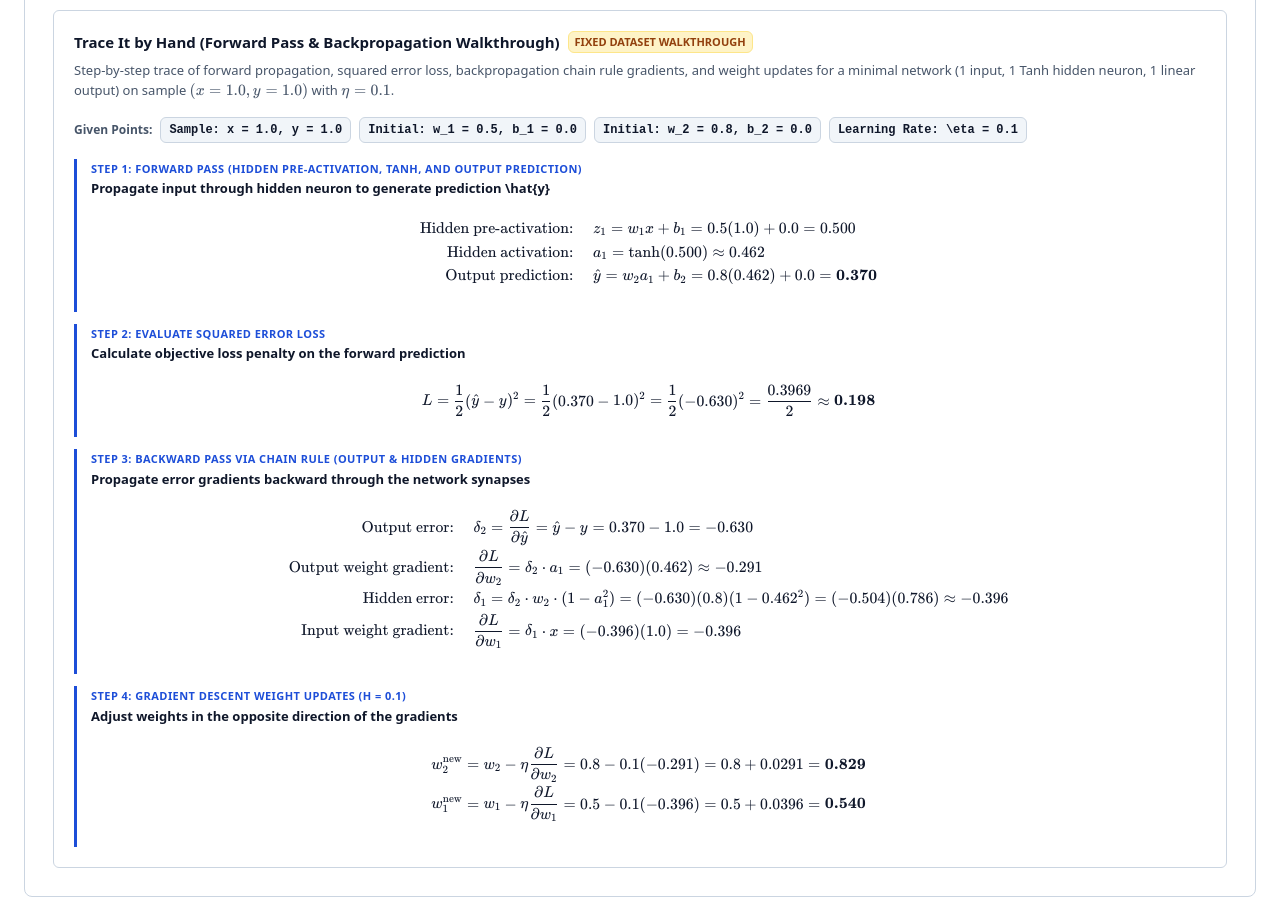
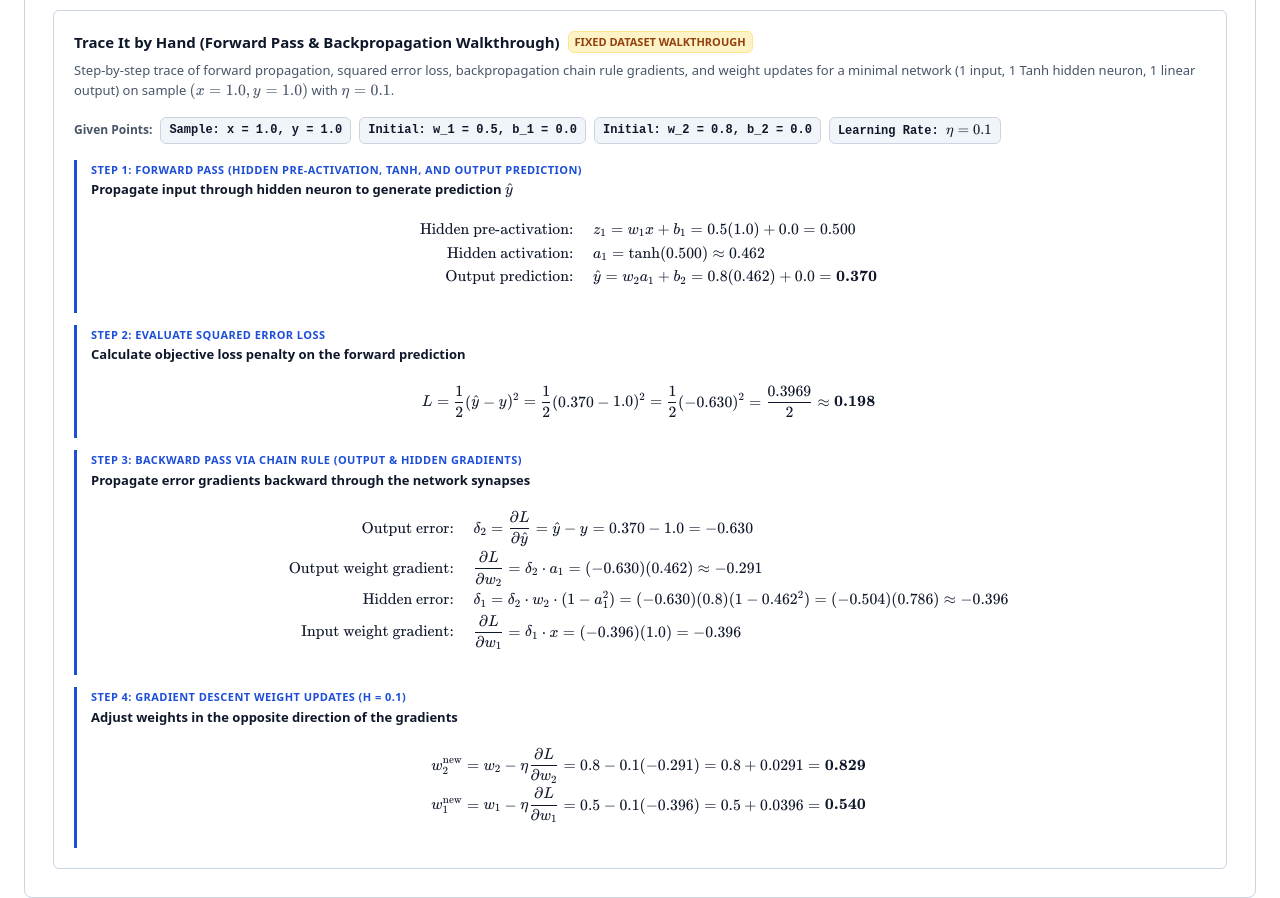
Before and after one commit to sumaiya-mugdha/ml-algo-studio, a plain HTML site: page index.html in a window 1280 px wide. Shown: the part 2700-3598 px from the top of the page. Drawn offline with nearby package versions, Linux system fonts and the light colour scheme.

Commit message:
Release version 1.1

```diff
--- a/css/education.css
+++ b/css/education.css
@@ -163,7 +163,7 @@
 
 .edu-equation-grid {
   display: grid;
-  grid-template-columns: repeat(auto-fit, minmax(340px, 1fr));
+  grid-template-columns: repeat(auto-fit, minmax(min(100%, 340px), 1fr));
   gap: 16px;
   margin-bottom: 24px;
 }
@@ -306,7 +306,7 @@
 /* 3. Experiments / Break It */
 .edu-experiments-grid {
   display: grid;
-  grid-template-columns: repeat(auto-fit, minmax(360px, 1fr));
+  grid-template-columns: repeat(auto-fit, minmax(min(100%, 360px), 1fr));
   gap: 16px;
 }
 
@@ -525,7 +525,7 @@ code[class*="language-"] {
 /* 7. Related Algorithms */
 .edu-related-grid {
   display: grid;
-  grid-template-columns: repeat(auto-fit, minmax(280px, 1fr));
+  grid-template-columns: repeat(auto-fit, minmax(min(100%, 280px), 1fr));
   gap: 16px;
 }
 
--- a/js/app.js
+++ b/js/app.js
@@ -1435,6 +1435,7 @@
   function selectAlgo(algo, keepPreset = false) {
     stopAnimation();
     state.algo = algo;
+    if (els.algoSelect) els.algoSelect.value = algo;
     state.probePoint = null;
     const meta = ALGO_META[algo];
     if (meta.type === 'binary' && state.activeLabel > 1) state.activeLabel = 0;
@@ -1576,9 +1577,6 @@
     window.selectAlgo = selectAlgo;
     window.addEventListener('resize', drawAllCanvases);
     selectAlgo(state.algo, window.location.search.includes('preset='));
-    if (typeof window.renderEducationSection === 'function') {
-      window.renderEducationSection(state.algo);
-    }
   }
 
   window.addEventListener('DOMContentLoaded', init);
--- a/js/education.js
+++ b/js/education.js
@@ -78,7 +78,7 @@
               latex: 'w = \\frac{7.0}{5.0} = 1.4, \\quad b = \\bar{y} - w \\bar{x} = 4.0 - (1.4 \\times 2.5) = 4.0 - 3.5 = 0.5 \\implies \\hat{y} = 1.4 x + 0.5'
             },
             {
-              step: 'Step 5: Compute Residuals (r_i = y_i - \\hat{y}_i), SSE, MSE, and R²',
+              step: 'Step 5: Compute Residuals ($r_i = y_i - \\hat{y}_i$), SSE, MSE, and $R^2$',
               heading: 'Evaluate model fit and sum of squared errors',
               latex: '\\begin{aligned} \\hat{y} &= [1.4(1)+0.5,\\; 1.4(2)+0.5,\\; 1.4(3)+0.5,\\; 1.4(4)+0.5] = [1.9,\\; 3.3,\\; 4.7,\\; 6.1] \\\\ r_i &= [2 - 1.9,\\; 3 - 3.3,\\; 5 - 4.7,\\; 6 - 6.1] = [+0.1,\\; -0.3,\\; +0.3,\\; -0.1] \\quad (\\textstyle\\sum r_i = 0) \\\\ \\text{SSE} &= (0.1)^2 + (-0.3)^2 + (0.3)^2 + (-0.1)^2 = 0.01 + 0.09 + 0.09 + 0.01 = 0.20 \\\\ \\text{MSE} &= \\frac{\\text{SSE}}{N} = \\frac{0.20}{4} = 0.05, \\quad \\text{SST} = \\sum(y_i - \\bar{y})^2 = 10.0 \\implies R^2 = 1 - \\frac{0.20}{10.0} = 0.98 \\end{aligned}'
             }
@@ -187,7 +187,7 @@ if __name__ == "__main__":
         },
         {
           q: 'Can the R² (Coefficient of Determination) score ever be negative?',
-          a: 'Yes. $R^2 = 1 - \\frac{\\text{SSE}}{\\text{SST}}$. A baseline model predicting the mean $\\bar{y}$ has an $R^2$ of 0. If a regression model is tested on unseen out-of-sample data, or if fitted without an intercept, its predictions can be worse than predicting the mean ($\text{SSE} > \text{SST}$), resulting in a negative $R^2$.'
+          a: 'Yes. $R^2 = 1 - \\frac{\\text{SSE}}{\\text{SST}}$. A baseline model predicting the mean $\\bar{y}$ has an $R^2$ of 0. If a regression model is tested on unseen out-of-sample data, or if fitted without an intercept, its predictions can be worse than predicting the mean ($\\text{SSE} > \\text{SST}$), resulting in a negative $R^2$.'
         },
         {
           q: 'Does a correlation coefficient of zero imply that two variables have no relationship?',
@@ -265,7 +265,7 @@ if __name__ == "__main__":
               latex: '\\begin{aligned} z_1 &= 1.0(-2) + 0 = -2.0, \\quad z_2 = 1.0(-1) + 0 = -1.0 \\\\ z_3 &= 1.0(1) + 0 = +1.0, \\quad z_4 = 1.0(2) + 0 = +2.0 \\\\ \\mathbf{z} &= [-2.0,\\; -1.0,\\; +1.0,\\; +2.0] \\end{aligned}'
             },
             {
-              step: 'Step 2: Apply Sigmoid Function (\\hat{p}_i = \\sigma(z_i))',
+              step: 'Step 2: Apply Sigmoid Function ($\\hat{p}_i = \\sigma(z_i)$)',
               heading: 'Convert linear logits into posterior class probabilities',
               latex: '\\begin{aligned} \\hat{p}_1 &= \\sigma(-2) = \\frac{1}{1 + e^{2}} \\approx 0.119 \\\\ \\hat{p}_2 &= \\sigma(-1) = \\frac{1}{1 + e^{1}} \\approx 0.269 \\\\ \\hat{p}_3 &= \\sigma(1) = \\frac{1}{1 + e^{-1}} \\approx 0.731 \\\\ \\hat{p}_4 &= \\sigma(2) = \\frac{1}{1 + e^{-2}} \\approx 0.881 \\end{aligned}'
             },
@@ -367,7 +367,7 @@ if __name__ == "__main__":
         },
         {
           q: 'How does the Query Probe in the Studio evaluate a test point?',
-          a: 'When you click on the canvas in "Test Query" mode, the model computes $z = w_1 x_1 + w_2 x_2 + b$, evaluates $\\hat{p} = \\sigma(z)$, and reports the exact percentage probability for Class 1 ($\hat{p}$) vs Class 0 ($1 - \\hat{p}$).'
+          a: 'When you click on the canvas in "Test Query" mode, the model computes $z = w_1 x_1 + w_2 x_2 + b$, evaluates $\\hat{p} = \\sigma(z)$, and reports the exact percentage probability for Class 1 ($\\hat{p}$) vs Class 0 ($1 - \\hat{p}$).'
         },
         {
           q: 'How does Logistic Regression handle more than 2 classes?',
@@ -403,7 +403,7 @@ if __name__ == "__main__":
       summary: 'Linear SVM seeks the unique separating hyperplane that maximizes the geometric margin—the perpendicular distance between the decision boundary and the closest data points (Support Vectors). It provides strong generalization guarantees rooted in Vapnik-Chervonenkis (VC) dimension theory.',
       prerequisites: [
         'Hyperplane Geometry ($\\mathbf{w}^T \\mathbf{x} + b = 0$)',
-        'Euclidean Norm (\\|\\mathbf{w}\\|)',
+        'Euclidean Norm ($\\|\\mathbf{w}\\|$)',
         'Hinge Loss & Convex Penalties',
         'Constrained Optimization (Primal vs Dual)'
       ],
@@ -772,7 +772,7 @@ if __name__ == "__main__":
       summary: 'Gaussian Naive Bayes is a generative classifier rooted in Bayes Theorem. It operates on the "naive" conditional independence assumption that features are uncorrelated given the class label, modeling each feature as an independent 1D Gaussian distribution.',
       prerequisites: [
         'Bayes Theorem & Posterior Probability',
-        'Gaussian (Normal) Distribution (\\mu, \\sigma^2)',
+        'Gaussian (Normal) Distribution ($\\mu, \\sigma^2$)',
         'Class Conditional Independence'
       ],
       math: {
@@ -818,7 +818,7 @@ if __name__ == "__main__":
               latex: 'P(y = 0) = \\frac{3}{6} = 0.5, \\quad P(y = 1) = \\frac{3}{6} = 0.5'
             },
             {
-              step: 'Step 2: Compute Class Means (\\mu_c) and Variances (\\sigma_c^2)',
+              step: 'Step 2: Compute Class Means ($\\mu_c$) and Variances ($\\sigma_c^2$)',
               heading: 'Fit 1D normal distributions to each class',
               latex: '\\begin{aligned} \\mu_0 &= \\frac{1 + 2 + 3}{3} = 2.0, \\quad \\sigma_0^2 = \\frac{(1-2)^2 + (2-2)^2 + (3-2)^2}{3} = \\frac{1 + 0 + 1}{3} = \\frac{2}{3} \\approx 0.667 \\\\ \\mu_1 &= \\frac{5 + 6 + 7}{3} = 6.0, \\quad \\sigma_1^2 = \\frac{(5-6)^2 + (6-6)^2 + (7-6)^2}{3} = \\frac{1 + 0 + 1}{3} = \\frac{2}{3} \\approx 0.667 \\end{aligned}'
             },
@@ -1368,7 +1368,7 @@ if __name__ == "__main__":
         'Decision Trees & Shallow Stumps',
         'Gradient Descent in Function Space',
         'Binary Cross-Entropy Loss & Log-Odds',
-        'Learning Rate Shrinkage (\\eta)'
+        'Learning Rate Shrinkage ($\\eta$)'
       ],
       math: {
         intro: 'Gradient Boosting performs functional gradient descent: each new tree added to the ensemble steps in the direction that most steeply reduces total classification loss.',
@@ -1618,12 +1618,12 @@ if __name__ == "__main__":
             { text: 'Sample: x = 1.0, y = 1.0' },
             { text: 'Initial: w_1 = 0.5, b_1 = 0.0' },
             { text: 'Initial: w_2 = 0.8, b_2 = 0.0' },
-            { text: 'Learning Rate: \\eta = 0.1' }
+            { text: 'Learning Rate: $\\eta = 0.1$' }
           ],
           steps: [
             {
               step: 'Step 1: Forward Pass (Hidden Pre-Activation, Tanh, and Output Prediction)',
-              heading: 'Propagate input through hidden neuron to generate prediction \\hat{y}',
+              heading: 'Propagate input through hidden neuron to generate prediction $\\hat{y}$',
               latex: '\\begin{aligned} \\text{Hidden pre-activation: } & \\quad z_1 = w_1 x + b_1 = 0.5(1.0) + 0.0 = 0.500 \\\\ \\text{Hidden activation: } & \\quad a_1 = \\tanh(0.500) \\approx 0.462 \\\\ \\text{Output prediction: } & \\quad \\hat{y} = w_2 a_1 + b_2 = 0.8(0.462) + 0.0 = \\mathbf{0.370} \\end{aligned}'
             },
             {
@@ -1837,7 +1837,7 @@ if __name__ == "__main__":
             { text: 'B = (1, 3)' },
             { text: 'C = (5, 1)' },
             { text: 'D = (5, 3)' },
-            { text: 'Initial Centroids: \\mu_1=(1, 1), \\mu_2=(5, 1)' }
+            { text: 'Initial Centroids: $\\mu_1=(1, 1), \\mu_2=(5, 1)$' }
           ],
           steps: [
             {
@@ -2025,7 +2025,7 @@ if __name__ == "__main__":
           steps: [
             {
               step: 'Step 1: Compute 2×2 Sample Covariance Matrix (n = 4, ddof = 1)',
-              heading: 'Evaluate variances and cross-covariance (zero-mean data: \\bar{x}=0, \\bar{y}=0)',
+              heading: 'Evaluate variances and cross-covariance (zero-mean data: $\\bar{x}=0, \\bar{y}=0$)',
               latex: '\\begin{aligned} \\operatorname{Var}(x) &= \\frac{(-2)^2 + (-1)^2 + 1^2 + 2^2}{3} = \\frac{4 + 1 + 1 + 4}{3} = \\frac{10}{3} \\approx 3.333 \\\\ \\operatorname{Var}(y) &= \\frac{(-1)^2 + (-1)^2 + 1^2 + 1^2}{3} = \\frac{1 + 1 + 1 + 1}{3} = \\frac{4}{3} \\approx 1.333 \\\\ \\operatorname{Cov}(x, y) &= \\frac{(-2)(-1) + (-1)(-1) + (1)(1) + (2)(1)}{3} = \\frac{2 + 1 + 1 + 2}{3} = \\frac{6}{3} = 2.000 \\\\ \\boldsymbol{\\Sigma} &= \\begin{bmatrix} 3.333 & 2.000 \\\\ 2.000 & 1.333 \\end{bmatrix} \\end{aligned}'
             },
             {
```
